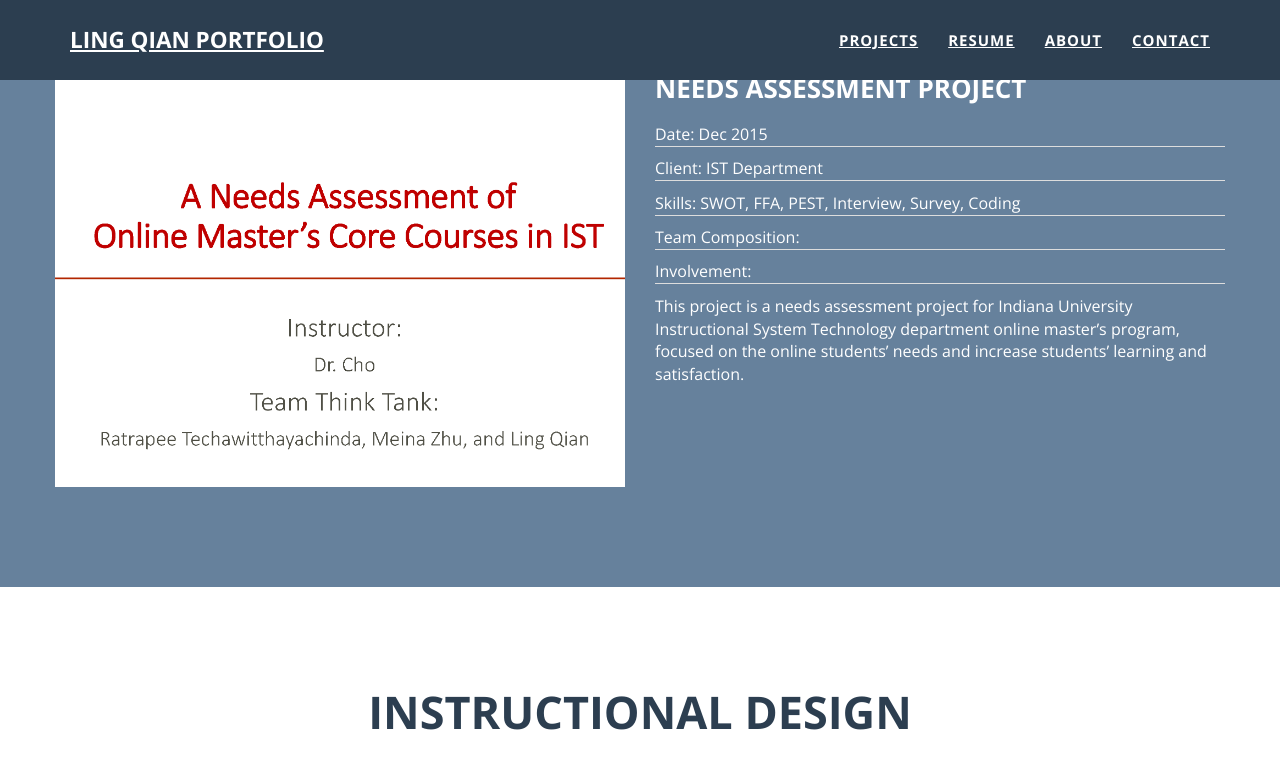
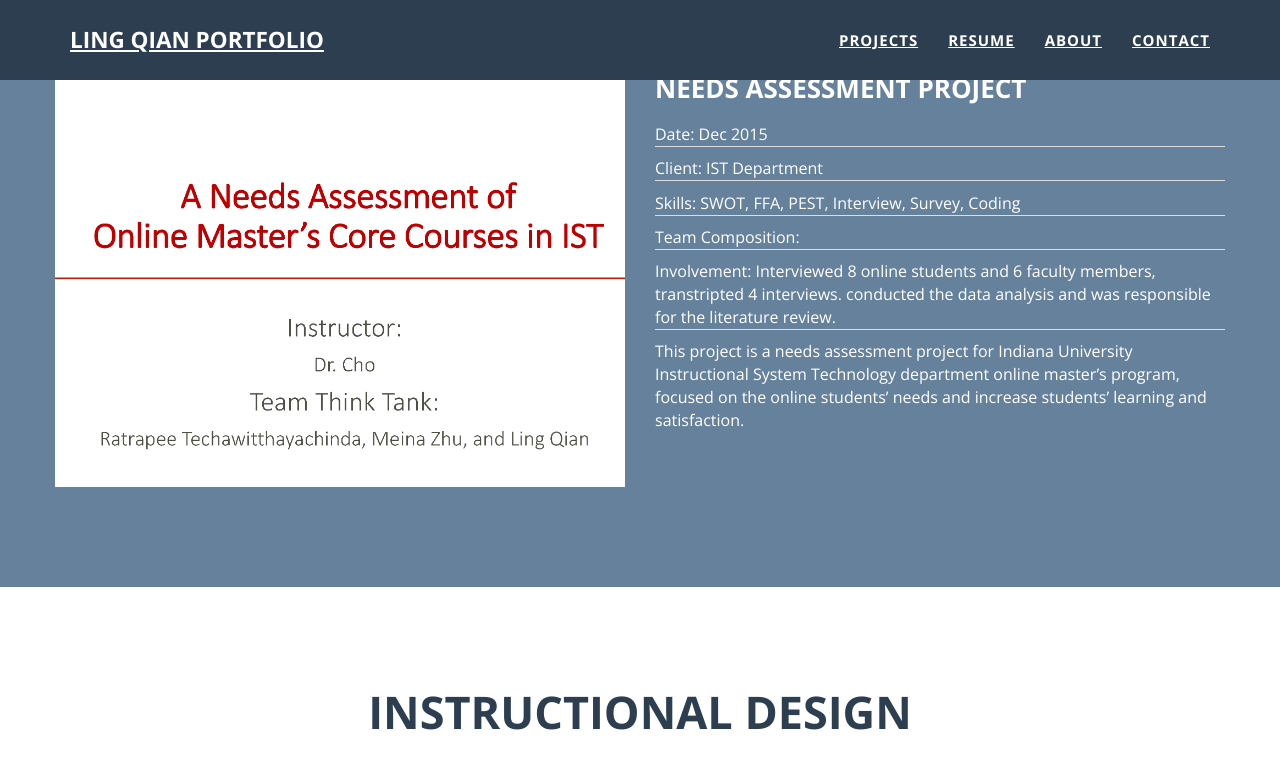
Before and after one commit to lingqiann/lingqiann.github.io, a Jekyll site: the page built from projects.html, in a window 1280 px wide and 900 px high, scrolled down 1446 px. Shown: the top 769 px of the window. Built offline with Jekyll 4.4.1, drawn with Linux system fonts in a browser that asks for light colours.

Commit message:
Update 2015-12-16-needs-assessment.markdown

```diff
--- a/_posts/2015-12-16-needs-assessment.markdown
+++ b/_posts/2015-12-16-needs-assessment.markdown
@@ -6,7 +6,7 @@ date: 2015-12-16
 skills: SWOT, FFA, PEST, Interview, Survey, Coding
 team composition: Meina Zhu, Ratrapee Techawitthayachinda, Ling Qian
 client: IST Department
-Involvement: Interviewed 8 online students and 6 faculty members, transtripted 4 interviews. conducted the data analysis and was responsible for the literature review.
+involvement: Interviewed 8 online students and 6 faculty members, transtripted 4 interviews. conducted the data analysis and was responsible for the literature review.
 img: online_master_needs_assessment_slides.png
 alt: image-alt
 pdf: online_master_needs_assessment_slides.pdf
```
